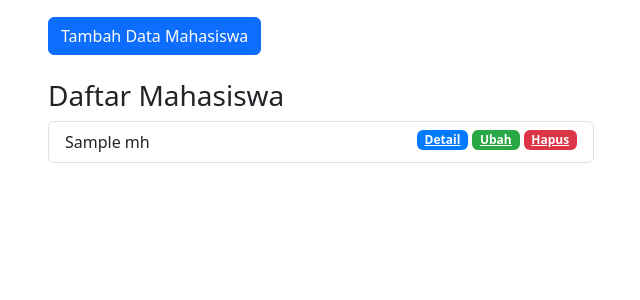
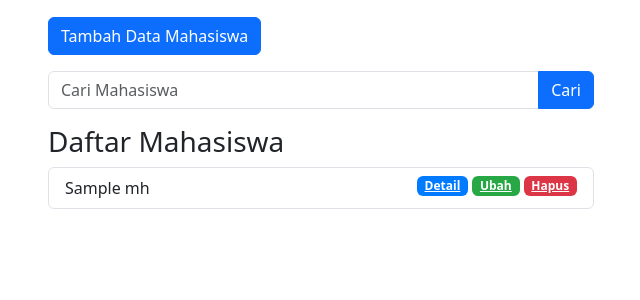
Before and after one commit to Davinaputku/Prakweb2024_C_223040016_MVC, a PHP site: the page made by app/views/mahasiswa/index.php in a window 1280 px wide. Shown: the part 56-356 px from the top of the page, without its empty margins (34-674 px from the left). Run offline with PHP 8.4, Linux system fonts and the light colour scheme; the template is opened without the code that fills it: most values are stand-ins (such as "Sample title", 1, 10 or a date in 2020); some libraries are stand-ins or nearby versions.

Commit message:
Searching

```diff
--- a/app/views/mahasiswa/index.php
+++ b/app/views/mahasiswa/index.php
@@ -4,12 +4,27 @@
             <?php Flasher::flash(); ?>
         </div>
     </div>
-    <div class="row">
+    <div class="row mb-3">
         <div class="col-lg-6">
             <button type="button" class="btn btn-primary tombolTambahData" data-toggle="modal" data-target="#formModal">
                 Tambah Data Mahasiswa
             </button>
-            <br><br>
+        </div>
+    </div>
+    <div class="row mb-3">
+        <div class="col-lg-6">
+            <form action="<?= BASEURL; ?>mahasiswa/cari" method="post">
+                <div class="input-group">
+                    <input type="text" class="form-control" placeholder="Cari Mahasiswa" name="keyword" id="keyword" autocomplete="off">
+                    <div class="input-group-append">
+                        <button class="btn btn-primary" type="submit" id="tombolCari">Cari</button>
+                    </div>
+                </div>
+            </form>
+        </div>
+    </div>
+    <div class="row">
+        <div class="col-lg-6">
             <h3>Daftar Mahasiswa</h3>
             <ul class="list-group">
                 <?php foreach ($data['mhs'] as $mhs) : ?>
```
Also changed, not shown: app/controllers/Mahasiswa.php (+8 -0 lines), app/models/Mahasiswa_model.php (+8 -0 lines).
